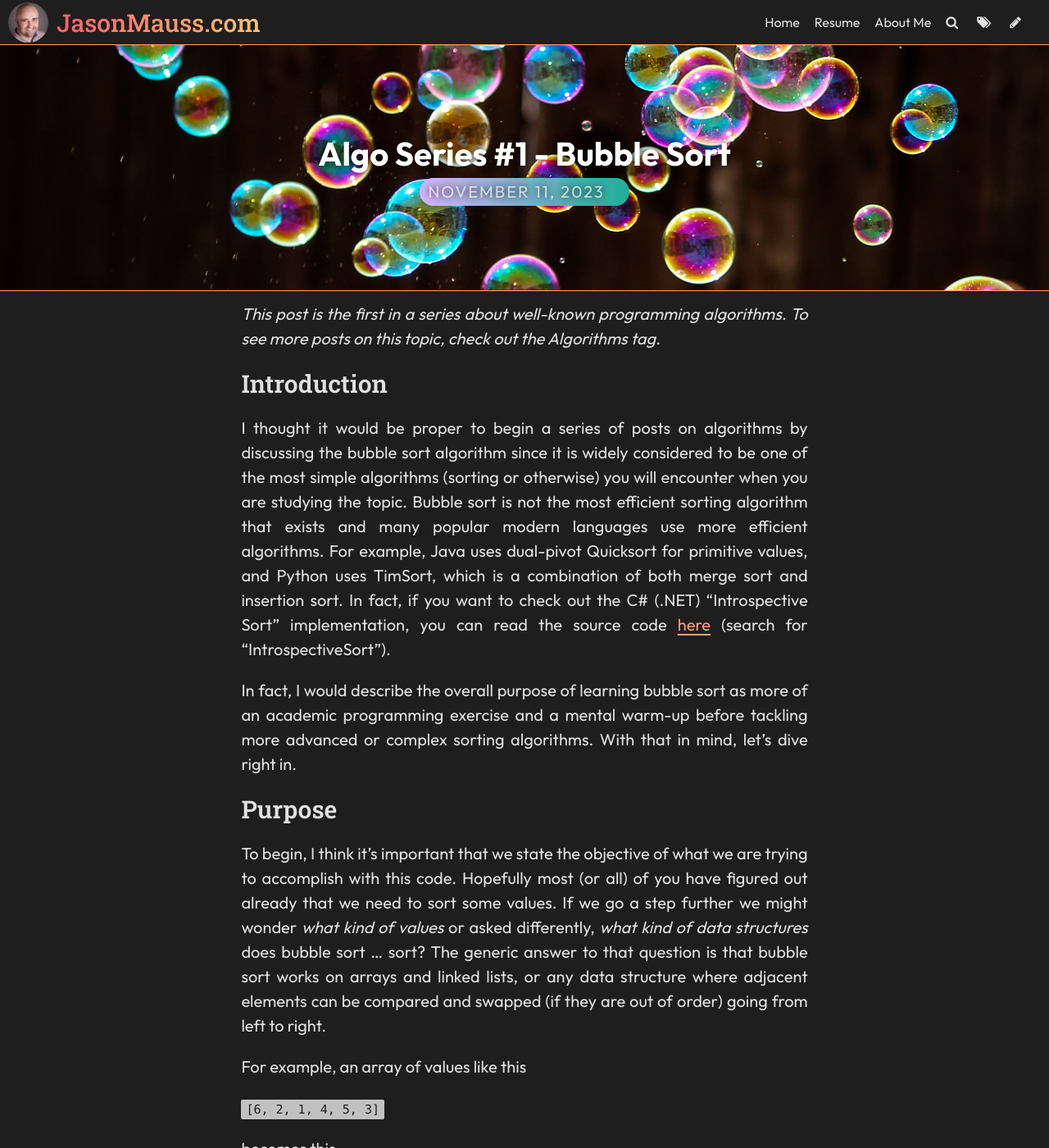
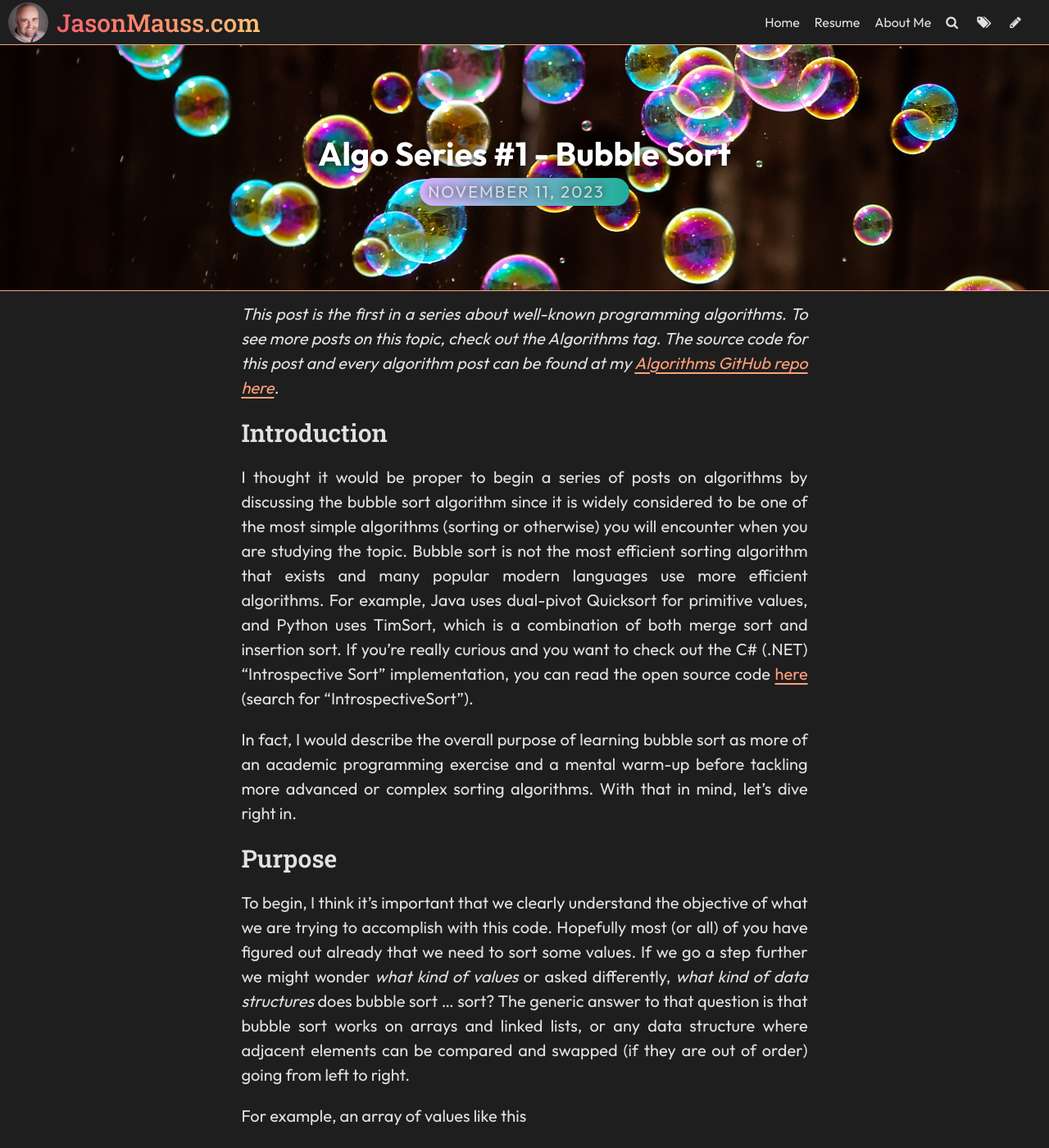
Before and after one commit to jasonmauss/jasonmaussblog, a Jekyll site: the page built from _posts/2023-11-11-algo-series-1-bubble-sort.md, in a window 1280 px wide and 1400 px high. Shown: the whole window at 82% size. Built offline with Jekyll 4.4.1, drawn with Linux system fonts in a browser that asks for light colours; some web fonts are replaced; comment, search, counter and statistics services are not loaded; some of the changed text lies outside the part shown.

Commit message:
Update Post “2023-11-11-algo-series-1-bubble-sort”

````diff
--- a/_posts/2023-11-11-algo-series-1-bubble-sort.md
+++ b/_posts/2023-11-11-algo-series-1-bubble-sort.md
@@ -11,17 +11,17 @@ tags:
   - Programming
   - Sorting
 ---
-*This post is the first in a series about well-known programming algorithms. To see more posts on this topic, check out the Algorithms tag.*
+*This post is the first in a series about well-known programming algorithms. To see more posts on this topic, check out the Algorithms tag. The source code for this post and every algorithm post can be found at my [Algorithms GitHub repo here](https://github.com/jasonmauss/Algorithms/tree/main/BubbleSort).*
 
 ### Introduction
 
-I thought it would be proper to begin a series of posts on algorithms by discussing the bubble sort algorithm since it is widely considered to be one of the most simple algorithms (sorting or otherwise) you will encounter when you are studying the topic. Bubble sort is not the most efficient sorting algorithm that exists and many popular modern languages use more efficient algorithms. For example, Java uses dual-pivot Quicksort for primitive values, and Python uses TimSort, which is a combination of both merge sort and insertion sort. In fact, if you want to check out the C# (.NET) "Introspective Sort" implementation, you can read the source code [here](https://github.com/microsoft/referencesource/blob/master/mscorlib/system/array.cs) (search for "IntrospectiveSort").
+I thought it would be proper to begin a series of posts on algorithms by discussing the bubble sort algorithm since it is widely considered to be one of the most simple algorithms (sorting or otherwise) you will encounter when you are studying the topic. Bubble sort is not the most efficient sorting algorithm that exists and many popular modern languages use more efficient algorithms. For example, Java uses dual-pivot Quicksort for primitive values, and Python uses TimSort, which is a combination of both merge sort and insertion sort. If you're really curious and you want to check out the C# (.NET) "Introspective Sort" implementation, you can read the open source code [here](https://github.com/microsoft/referencesource/blob/master/mscorlib/system/array.cs) (search for "IntrospectiveSort").
 
 In fact, I would describe the overall purpose of learning bubble sort as more of an academic programming exercise and a mental warm-up before tackling more advanced or complex sorting algorithms. With that in mind, let's dive right in.
 
 ### Purpose
 
-To begin, I think it's important that we state the objective of what we are trying to accomplish with this code. Hopefully most (or all) of you have figured out already that we need to sort some values. If we go a step further we might wonder *what kind of values* or asked differently, *what kind of data structures* does bubble sort ... sort? The generic answer to that question is that bubble sort works on arrays and linked lists, or any data structure where adjacent elements can be compared and swapped (if they are out of order) going from left to right.
+To begin, I think it's important that we clearly understand the objective of what we are trying to accomplish with this code. Hopefully most (or all) of you have figured out already that we need to sort some values. If we go a step further we might wonder *what kind of values* or asked differently, *what kind of data structures* does bubble sort ... sort? The generic answer to that question is that bubble sort works on arrays and linked lists, or any data structure where adjacent elements can be compared and swapped (if they are out of order) going from left to right.
 
 For example, an array of values like this
 
@@ -141,7 +141,7 @@ const bubbleSort = (inputArray) => {
 };
 ```
 
-Now that our function is finished, we should be able to run it with the unit tests and observe the output we get from the console logging. The output from the unit tests shown above should result in something that looks like this:
+Now that our function is finished, we should be able to run it with the unit tests and observe the output we get from the console logging. I just ran the command `node bubblesort.js` from the VSCode terminal, but your terminal command might be different. The output from the unit tests shown above should result in something that looks like this:
 
 ```json
 [ 1, 2, 3, 4, 5, 6 ]
````
